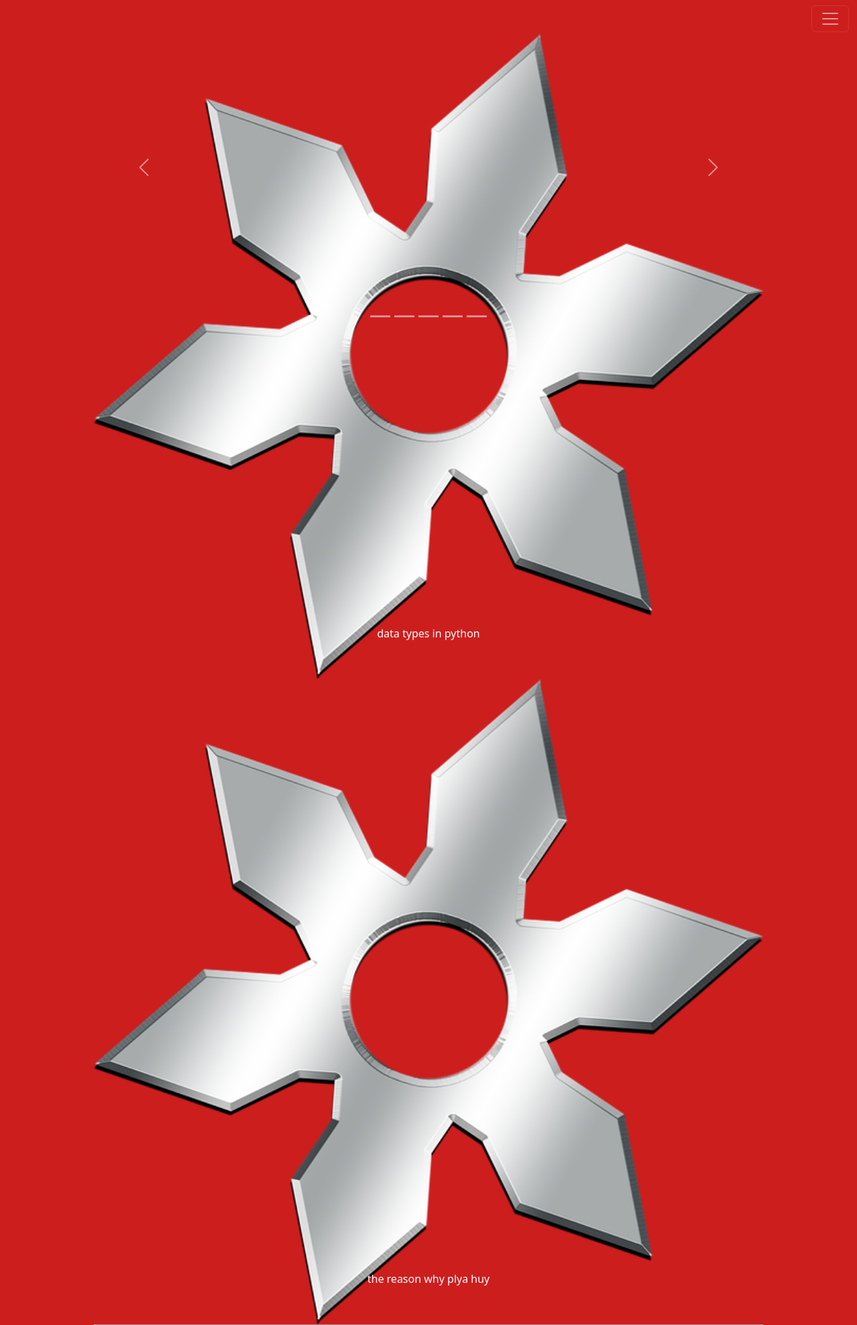
After one commit to Maraljan/Quiz, a Django app: page /quiz_list/ in a window 1280 px wide. The commit adds this page. Shown: the top 1979 px of the page at 67% size. Run offline with Django 4.2, Linux system fonts and the light colour scheme; data comes from the database, SQL or seed files in the repository; both versions use the stored data as it was after the commit; grey boxes are pictures that could not be loaded.

Commit message:
problem with html/css

```diff
--- a/KidsQuiz/settings.py
+++ b/KidsQuiz/settings.py
@@ -133,3 +133,6 @@ LOGOUT_REDIRECT_URL = 'home'
 STATICFILES_DIRS = [
     BASE_DIR / "static"
 ]
+
+MEDIA_URL = ""
+MEDIA_ROOT = ""
--- a/KidsQuiz/urls.py
+++ b/KidsQuiz/urls.py
@@ -13,15 +13,25 @@ Including another URLconf
     1. Import the include() function: from django.urls import include, path
     2. Add a URL to urlpatterns:  path('blog/', include('blog.urls'))
 """
+from django.conf.urls.static import static
 from django.contrib import admin
 from django.urls import path, include
 from django.views.generic import TemplateView
+from django.conf import settings
+from quiz.views import QuizView
 
 urlpatterns = [
     path('admin/', admin.site.urls),
     path('quiz/', include('quiz.urls')),
     path('quiz/', include('django.contrib.auth.urls')),
+    path('quiz_list/', QuizView.as_view(template_name='quiz_list.html'),
+         name='quiz_list'),
+    path('quiz_list/<int:quiz_id>', QuizView.quiz_view),
+
     path('', TemplateView.as_view(template_name='home.html'),
          name='home'),
     path('', include('every_quiz.urls')),
 ]
+
+
+urlpatterns += static(settings.MEDIA_URL, document_root=settings.MEDIA_ROOT)
--- a/pyproject.toml
+++ b/pyproject.toml
@@ -8,6 +8,7 @@ readme = "README.md"
 [tool.poetry.dependencies]
 python = "^3.8"
 django = "^4.1.5"
+pillow = "^9.4.0"
 
 
 [build-system]
--- a/quiz/models.py
+++ b/quiz/models.py
@@ -5,9 +5,32 @@ from django.db import models
 class CustomUser(AbstractUser):
     age = models.PositiveIntegerField(null=True, blank=True)
     email = models.EmailField(unique=True)
-
     USERNAME_FIELD = 'email'
     REQUIRED_FIELDS = ('username',)
 
     def __str__(self):
         return self.username
+
+
+# class QuesModel(models.Model):
+#     question = models.CharField(max_length=200, null=True)
+#     op1 = models.CharField(max_length=200, null=True)
+#     op2 = models.CharField(max_length=200, null=True)
+#     op3 = models.CharField(max_length=200, null=True)
+#     op4 = models.CharField(max_length=200, null=True)
+#     ans = models.CharField(max_length=200, null=True)
+#
+#     def __str__(self):
+#         return self.question
+
+
+class QuizModel(models.Model):
+    title = models.CharField(max_length=200, null=False)
+    description = models.CharField(max_length=200, null=False)
+    image = models.ImageField(
+        upload_to='images/',
+        default='images\graphic-3373066_640.png',
+    )
+
+    def __str__(self):
+        return self.title
--- a/quiz/views.py
+++ b/quiz/views.py
@@ -1,9 +1,25 @@
+from django.http import Http404
+from django.shortcuts import render
 from django.urls import reverse_lazy
-from django.views.generic import CreateView
+from django.views.generic import CreateView, ListView
 from .forms import CustomUserCreationForm
+from .models import QuizModel
 
 
 class SignUpView(CreateView):
     form_class = CustomUserCreationForm
     success_url = reverse_lazy('login')
     template_name = 'signup.html'
+
+
+class QuizView(ListView):
+    model = QuizModel
+    context_object_name = 'quiz_list'
+    template_name = 'quiz_list.html'
+
+    def quiz_view(request, quiz_id):
+        quiz = QuizModel.objects.get(pk=quiz_id)
+        if quiz is not None:
+            return render(request, 'quiz_list.html', {'quiz': quiz})
+        else:
+            raise Http404('quiz doesnt exist')
--- a/templates/base.html
+++ b/templates/base.html
@@ -40,9 +40,7 @@
                     </div>
                 {% else %}
                     <div class="offcanvas-body">
-                        <button type="button" class="btn btn-primary" data-toggle="modal" data-target="#myModal">
-  Launch static backdrop modal
-</button>
+                        <button type="button" class="btn btn-primary" data-bs-toggle="modal" data-bs-target="#exampleModal">Log in</button>
                         <a href="{% url 'signup' %}" class="btn btn-primary ml-2">
                             Sign up</a>
                     </div>
--- a/templates/home.html
+++ b/templates/home.html
@@ -6,6 +6,7 @@
     {% if user.is_authenticated %}
         <p class="fs-1">Hi {{ user.username }}!</p>
         <div class="overlay"></div>
+        <a href="{% url 'quiz_list' %}" type="button">
             <div class="text">
                 <div class="wrapper">
                     <div id="Q" class="letter">Q</div>
@@ -24,6 +25,7 @@
                     <div class="shadow">Z</div>
                 </div>
             </div>
+        </a>
         <div style="text-align: right">
             <img style="width: 500px; height: auto; margin-right: 20px;" src="{% static 'silhouette-4948938_640.png' %}" class="figure-img" alt="...">
         </div>
--- /dev/null
+++ b/templates/quiz_list.html
@@ -0,0 +1,31 @@
+{% extends 'base.html' %}
+{% block content %}
+    {% load static %}
+    <div id="carouselExampleCaptions" class="carousel slide" data-bs-ride="carousel" style="width: 1000px; height: 500px; margin: auto; padding-top: 50px">
+
+        <div class="carousel-indicators">
+        {% for i in quiz_list %}
+            <button type="button" data-bs-target="#carouselExampleCaptions" data-bs-slide-to="{{ forloop.counter0 }}" class="{% if quiz == quiz_list.0 %} active {% endif %}" aria-current="true" aria-label="{{ quiz.title }}"></button>
+        {% endfor %}
+        </div>
+        {% for quiz in quiz_list %}
+
+        <div class="carousel-inner">
+            <div class="carousel-item active">
+                <img src="{{ quiz.image.url }}" class="d-block w-100" alt="...">
+                <div class="carousel-caption d-none d-md-block">
+                    <p>{{ quiz.description }}</p>
+                </div>
+            </div>
+        </div>
+        {% endfor %}
+        <button class="carousel-control-prev" type="button" data-bs-target="#carouselExampleCaptions" data-bs-slide="prev">
+            <span class="carousel-control-prev-icon" aria-hidden="true"></span>
+            <span class="visually-hidden">Previous</span>
+        </button>
+        <button class="carousel-control-next" type="button" data-bs-target="#carouselExampleCaptions" data-bs-slide="next">
+            <span class="carousel-control-next-icon" aria-hidden="true"></span>
+            <span class="visually-hidden">Next</span>
+        </button>
+    </div>
+{% endblock %}
```
Also changed, not shown: quiz/admin.py (+6 -1 lines), quiz/forms.py (+9 -3 lines), templates/grouping.py (added, +19 -0 lines), templates/registration/login.html (+6 -11 lines), db.sqlite3, images/graphic-3373066_640.png (added), 1 other file. Lines whose indentation alone changed are shown as unchanged.
